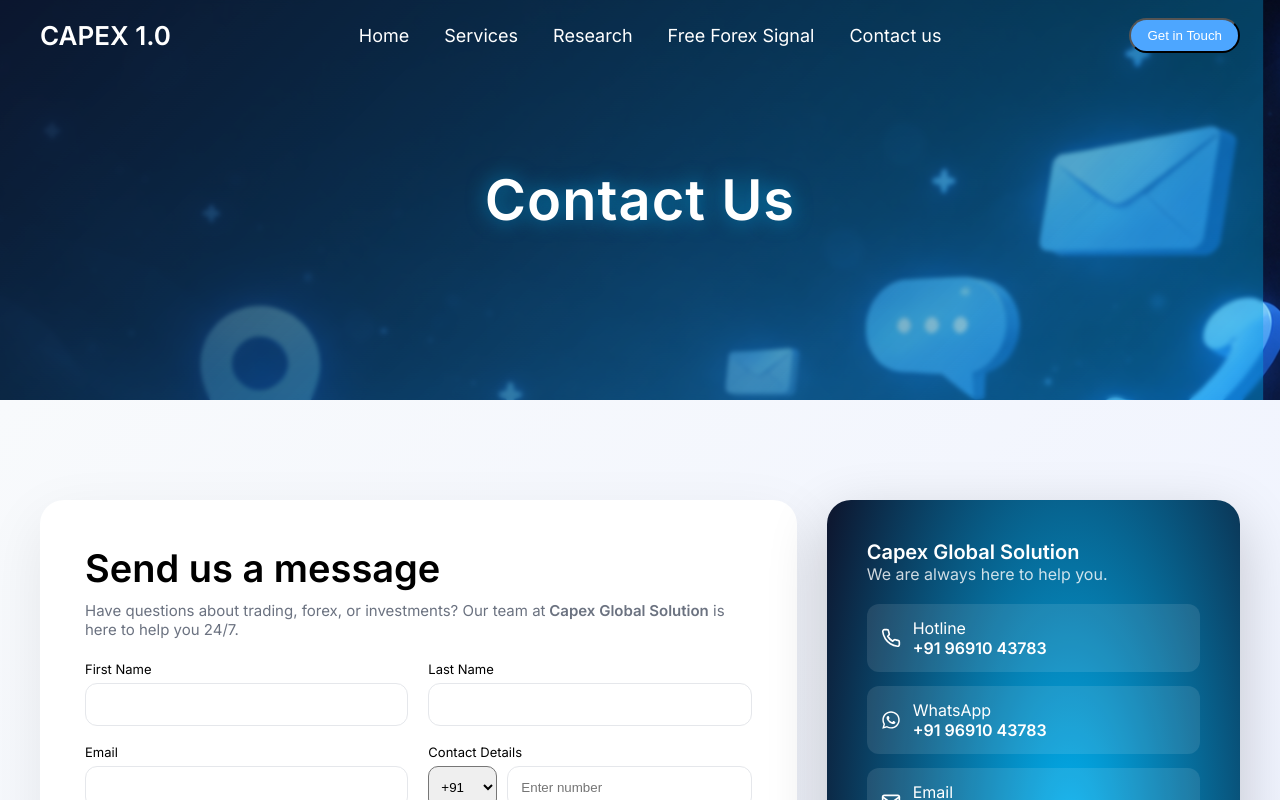
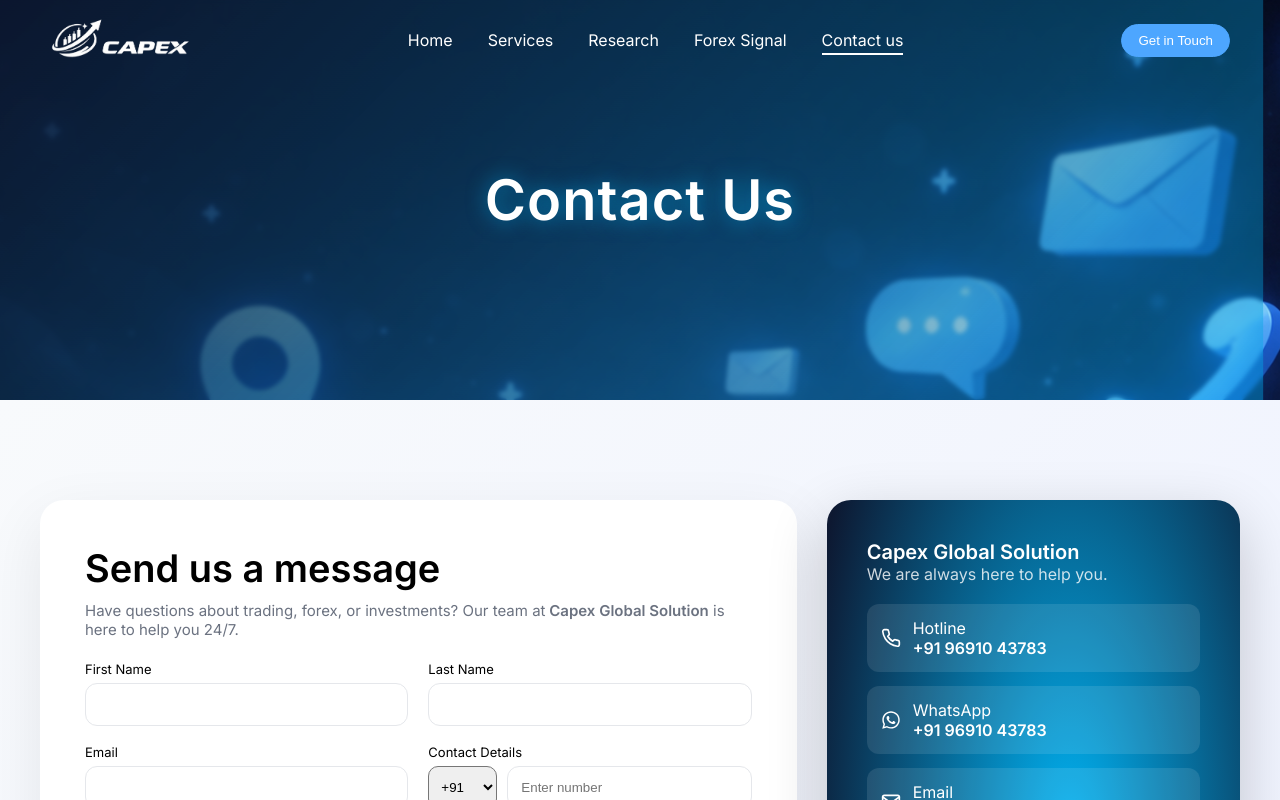
Before and after one commit to Kritikas8349/OfficialWebsite, a React (Vite) app: page /contact in a window 1280 px wide. Shown: the top 800 px of the page. Built offline with nearby package versions, Linux system fonts and the light colour scheme.

Commit message:
research complete

```diff
--- a/src/components/Navbar.css
+++ b/src/components/Navbar.css
@@ -15,7 +15,7 @@
   display: flex;
   align-items: center;
   justify-content: space-between;
-  padding: 18px 40px;
+  padding: 18px 50px;
   background: transparent;
   /* initial */
   color: white;
@@ -50,8 +50,8 @@
 }
 
 .navbar.scrolled .nav-center a:hover {
-  color: #4da6ff;
-  font-weight: 600;
+  color: #fff;
+  font-weight: 800;
 }
 
 .navbar.scrolled .cta {
@@ -60,10 +60,18 @@
 }
 
 /* LOGO */
-.logo {
-  font-size: 26px;
-  font-weight: bold;
-  color: #fff;
+/* 🔥 LOGO IMAGE */
+.logo img {
+  height: 40px;   /* desktop */
+  width: auto;
+  object-fit: contain;
+}
+
+/* 📱 MOBILE */
+@media (max-width: 768px) {
+  .logo img {
+    height: 32px;
+  }
 }
 
 /* CENTER MENU */
@@ -73,17 +81,69 @@
   list-style: none;
 }
 
+/* DEFAULT */
 .nav-center a {
   text-decoration: none;
   color: white;
-  font-size: 18px;
+  font-size: 16px;
+  transition: 0.3s;
+  position: relative;
+}
+
+/* 🔥 UNDERLINE BASE */
+.nav-center a::after {
+  content: "";
+  position: absolute;
+  left: 0;
+  bottom: -5px;
+  width: 0%;
+  height: 2px;
+  background: white;
+  transition: 0.3s ease;
+}
+
+/* HOVER EFFECT */
+.nav-center a:hover::after {
+  width: 100%;
+}
+
+/* 🔥 ACTIVE LINK */
+.nav-center a.active {
+  color: white;
+}
+
+.nav-center a.active::after {
+  width: 100%;
+}
+
+/* BASE */
+.nav-link {
+  text-decoration: none;
+  color: white;
+  position: relative;
   transition: 0.3s;
 }
 
-.nav-center a:hover {
-  color: #4da6ff;
+/* UNDERLINE BASE */
+.nav-link::after {
+  content: "";
+  position: absolute;
+  left: 0;
+  bottom: -5px;
+  width: 0%;
+  height: 2px;
+  background: white;
+  transition: 0.3s;
 }
 
+/* 🔥 ACTIVE (IMPORTANT FIX) */
+.nav-link.active::after {
+  width: 100%;
+}
+
+.nav-link.active {
+  color: white;
+}
 /* RIGHT SECTION */
 .nav-right {
   display: flex;
@@ -92,17 +152,18 @@
 }
 
 /* CTA */
-.cta {
+.cta-navbar {
   padding: 8px 16px;
   background: #4da6ff;
   border-radius: 30px;
   color: white;
   text-decoration: none;
   transition: 0.3s;
+  border: 1px solid #4da6ff;
 }
 
-.cta:hover {
-  background: #3399ff;
+.cta-navbar:hover {
+  background-color: #0f7ae5;
 }
 
 /* HAMBURGER BUTTON */
@@ -284,10 +345,14 @@
 .modal-box h2 {
   text-align: center;
   margin-bottom: 20px;
-
   font-size: 24px;
 
   background: linear-gradient(90deg, #fff, #01B4F4);
+
+  /* ✅ ADD THIS */
+  background-clip: text;
+
+  /* existing */
   -webkit-background-clip: text;
   -webkit-text-fill-color: transparent;
 }
--- a/src/components/Navbar.jsx
+++ b/src/components/Navbar.jsx
@@ -1,5 +1,8 @@
 import React, { useState, useEffect } from "react";
 import "./Navbar.css";
+import { NavLink } from "react-router-dom";
+import logo from "../assets/logo.png";
+
 
 const Navbar = () => {
   const [isOpen, setIsOpen] = useState(false);
@@ -31,19 +34,45 @@
   return (
     <>
       <nav className={`navbar ${scrolled ? "scrolled" : ""}`}>
-        <div className="logo">CAPEX 1.0</div>
+        <div className="logo">
+          <img src={logo} alt="Capex Logo" />
+        </div>
 
         <ul className="nav-center">
-          <li><a href="/">Home</a></li>
-          <li><a href="/services">Services</a></li>
-          <li><a href="/research">Research</a></li>
-          <li><a href="#">Free Forex Signal</a></li>
-          <li><a href="/contact">Contact us</a></li>
+          <li>
+            <NavLink to="/" end className="nav-link">
+              Home
+            </NavLink>
+          </li>
+
+          <li>
+            <NavLink to="/services" className="nav-link">
+              Services
+            </NavLink>
+          </li>
+
+          <li>
+            <NavLink to="/research" className="nav-link">
+              Research
+            </NavLink>
+          </li>
+
+          <li>
+            <NavLink to="/signals" className="nav-link">
+              Forex Signal
+            </NavLink>
+          </li>
+
+          <li>
+            <NavLink to="/contact" className="nav-link">
+              Contact us
+            </NavLink>
+          </li>
         </ul>
 
         <div className="nav-right">
           {/* 🔥 CLICK HERE */}
-          <button className="cta" onClick={() => setShowModal(true)}>
+          <button className="cta-navbar" onClick={() => setShowModal(true)}>
             Get in Touch
           </button>
 
@@ -58,11 +87,11 @@
         </div>
 
         <div className={`mobile-menu ${isOpen ? "open" : ""}`}>
-          <a href="/">Home</a>
-          <a href="/services">Services</a>
-          <a href="/research">Research</a>
-          <a href="#">Free Forex Signal</a>
-          <a href="/contact">Contact us</a>
+          <NavLink to="/" onClick={() => setIsOpen(false)}>Home</NavLink>
+          <NavLink to="/services" onClick={() => setIsOpen(false)}>Services</NavLink>
+          <NavLink to="/research" onClick={() => setIsOpen(false)}>Research</NavLink>
+          <NavLink to="/signals" onClick={() => setIsOpen(false)}>Free Forex Signal</NavLink>
+          <NavLink to="/contact" onClick={() => setIsOpen(false)}>Contact us</NavLink>
           <button className="cta mobile-cta" onClick={() => setShowModal(true)}>
             Get in Touch
           </button>
--- a/src/pages/Home.css
+++ b/src/pages/Home.css
@@ -585,7 +585,7 @@
   inset: 0;
   margin: 60px;
   border-radius: 10px;
-  background: url("../assets/mid.jpeg") center/cover no-repeat;
+  background: url("../assets/mid.png") center/cover no-repeat;
   z-index: 1;
 }
 
@@ -677,6 +677,9 @@
   .learn-bg {
     margin: 15px;
     border-radius: 8px;
+
+    /* 🔥 CHANGE IMAGE HERE */
+    background: url("../assets/ur7r.png") center/cover no-repeat;
   }
 
   .learn-content h2 {
@@ -708,6 +711,8 @@
 
   .learn-content {
     max-width: 100%;
+    margin-bottom: 180px;
+    padding: 0 30px;
   }
 
   .learn-content h2 {
@@ -1683,6 +1688,9 @@
 }
 
 
+
+
+
 /* ================= SECTION ================= */
 
 .trade-sec {
@@ -1878,9 +1886,11 @@
   }
 
   .trade-right {
-    width: 130%;
-    max-width: 380px;
-    right: -60px;
+    position: relative;
+    right: 0;              /* ❌ remove negative */
+    transform: none;       /* ❌ remove push */
+    width: 100%;
+    max-width: 100%;
   }
 }
 
@@ -2320,3 +2330,10 @@
     width: 180px;
   }
 }
+
+
+
+/* NEW SECTION SPACING */
+.research-grid + .research-grid {
+  margin: 20px;
+}
--- a/src/pages/Home.jsx
+++ b/src/pages/Home.jsx
@@ -5,7 +5,7 @@
 import img1 from "../assets/home.png";
 import img2 from "../assets/home2.jpg";
 import img1Mobile from "../assets/homeMobile.png";
-import img2Mobile from "../assets/homeMobile2.png";
+import img2Mobile from "../assets/ur7r.png";
 
 import about from "../assets/about.png";
 
--- a/src/pages/Research.jsx
+++ b/src/pages/Research.jsx
@@ -93,6 +93,70 @@
 
   }, []);
 
+  // 🔥 ECONOMIC CALENDAR
+  const calendarContainer = document.querySelector("#economic-calendar .chart-inner");
+
+  if (calendarContainer && !calendarContainer.querySelector("script")) {
+    const script = document.createElement("script");
+    script.src = "https://s3.tradingview.com/external-embedding/embed-widget-events.js";
+    script.async = true;
+
+    script.innerHTML = JSON.stringify({
+      colorTheme: "light",
+      isTransparent: false,
+      width: "100%",
+      height: "400",
+      locale: "en",
+      importanceFilter: "-1,0,1"
+    });
+
+    calendarContainer.appendChild(script);
+  }
+
+
+  // 🔥 MARKET QUOTES
+  const quotesContainer = document.querySelector("#market-quotes .chart-inner");
+
+  if (quotesContainer && !quotesContainer.querySelector("script")) {
+    const script = document.createElement("script");
+    script.src = "https://s3.tradingview.com/external-embedding/embed-widget-market-quotes.js";
+    script.async = true;
+
+    script.innerHTML = JSON.stringify({
+      width: "100%",
+      height: "400",
+      symbolsGroups: [
+        {
+          name: "Indices",
+          symbols: [
+            { name: "FOREXCOM:SPXUSD", displayName: "S&P 500" },
+            { name: "FOREXCOM:NSXUSD", displayName: "NASDAQ 100" }
+          ]
+        },
+        {
+          name: "Forex",
+          symbols: [
+            { name: "FX:EURUSD", displayName: "EUR/USD" },
+            { name: "FX:USDINR", displayName: "USD/INR" }
+          ]
+        },
+        {
+          name: "Crypto",
+          symbols: [
+            { name: "BINANCE:BTCUSDT", displayName: "Bitcoin" },
+            { name: "BINANCE:ETHUSDT", displayName: "Ethereum" }
+          ]
+        }
+      ],
+      showSymbolLogo: true,
+      colorTheme: "light",
+      isTransparent: false,
+      locale: "en"
+    });
+
+    quotesContainer.appendChild(script);
+  }
+
   return (
     <>
       {/* 🔥 HERO */}
@@ -168,6 +232,58 @@
 
         </div>
       </section>
+
+
+      {/* 🔥 ECONOMIC + QUOTES SECTION */}
+      <div className="market-extra-section">
+
+        <div className="market-extra-grid">
+
+          {/* 📅 ECONOMIC CALENDAR */}
+          <div className="market-card">
+            <h3 className="market-card-title">Economic Calendar</h3>
+
+            <div id="economic-calendar" className="market-chart-box">
+              <div className="market-chart-inner"></div>
+            </div>
+          </div>
+
+          {/* 💹 MARKET QUOTES */}
+          <div className="market-card">
+            <h3 className="market-card-title">Market Quotes</h3>
+
+            <div id="market-quotes" className="market-chart-box">
+              <div className="market-chart-inner"></div>
+            </div>
+          </div>
+
+        </div>
+
+      </div>
+
+
+      <section className="ctaresearch-section">
+
+        <div className="ctaresearch-container">
+
+          <h2 className="ctaresearch-title">
+            Start Trading with <span>Expert Signal</span>
+          </h2>
+
+          <p className="ctaresearch-subtitle">
+            Join 50,000+ traders who receive professional market analysis and high-probability trading setups every day
+          </p>
+
+          <div className="ctaresearch-buttons">
+            <button className="ctaresearch-btn primary">Get Premium Signals</button>
+            <button className="ctaresearch-btn secondary">Join Community</button>
+          </div>
+
+        </div>
+
+      </section>
+
+
     </>
   );
 };
```
Also changed, not shown: src/pages/Research.css (+267 -5 lines), src/assets/logo.png (added), src/assets/researchMobile.png (added). Lines whose indentation alone changed are shown as unchanged.
